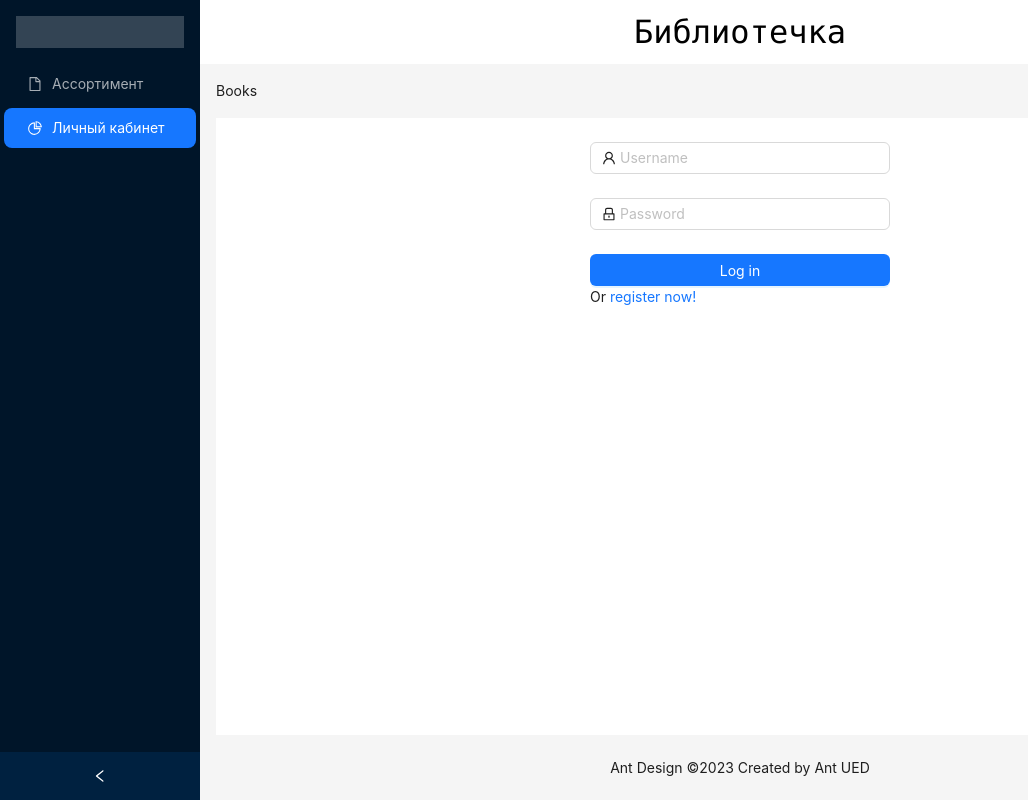
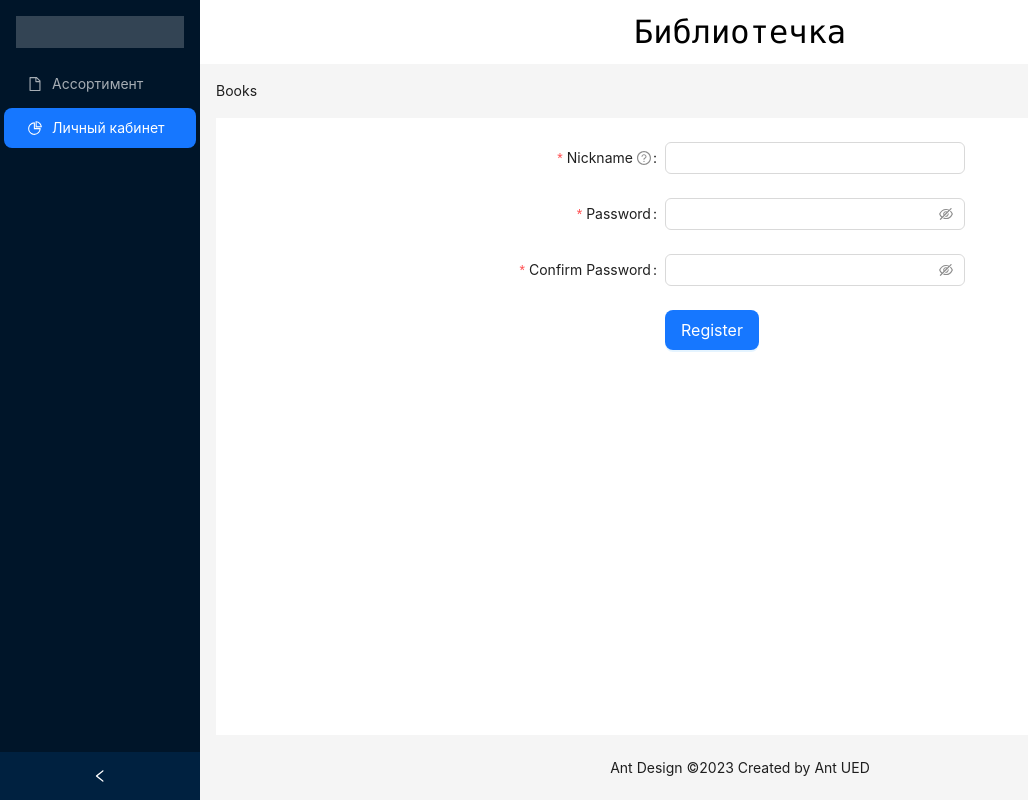
Before and after one commit to sceletoniK/Libraly, a React (Create React App) app in the folder libraly-app/: page /account in a window 1280 px wide. Shown: the whole page, without its empty margins (0-1028 px from the left). Built offline with nearby package versions, Linux system fonts and the light colour scheme.

Commit message:
добавил форму регистрации

```diff
--- a/libraly-app/src/App.tsx
+++ b/libraly-app/src/App.tsx
@@ -9,7 +9,8 @@ import {
 import { Breadcrumb, Layout, Menu, theme } from 'antd';
 import { Routes, Route, Link } from 'react-router-dom';
 import Books from './pages/Books';
-import Account from './pages/Login';
+import Login from './pages/Login';
+import Registration from './pages/Registation';
 
 const { Header, Content, Footer, Sider } = Layout;
 
@@ -43,7 +44,7 @@ const App: React.FC = () => {
           <div style={{ padding: 24, minHeight: '100%', background: colorBgContainer }}>
             <Routes>
               <Route path='/' element={<Books />} />
-              <Route path='/account' element={<Account />}/>
+              <Route path='/account' element={<Registration />}/>
             </Routes>
           </div>
         </Content>
--- /dev/null
+++ b/libraly-app/src/pages/Registation.tsx
@@ -0,0 +1,127 @@
+import type { CascaderProps } from 'antd';
+import {
+  AutoComplete,
+  Button,
+  Cascader,
+  Checkbox,
+  Col,
+  Form,
+  Input,
+  InputNumber,
+  Row,
+  Select,
+} from 'antd';
+import React, { useState } from 'react';
+import './Registration.css'
+
+
+
+const formItemLayout = {
+  labelCol: {
+    xs: { span: 24 },
+    sm: { span: 8 },
+  },
+  wrapperCol: {
+    xs: { span: 24 },
+    sm: { span: 16 },
+  },
+};
+
+const tailFormItemLayout = {
+  wrapperCol: {
+    xs: {
+      span: 24,
+      offset: 0,
+    },
+    sm: {
+      span: 16,
+      offset: 8,
+    },
+  },
+};
+
+const Registration: React.FC = () => {
+  const [form] = Form.useForm();
+
+  const onFinish = (values: any) => {
+    console.log('Received values of form: ', values);
+  };
+
+  return (
+    <div style={{display: 'flex', justifyContent: 'center'}}>
+          <Form
+              {...formItemLayout}
+              form={form}
+              name="register"
+              onFinish={onFinish}
+              initialValues={{ residence: ['zhejiang', 'hangzhou', 'xihu'], prefix: '86' }}
+              style={{ width: 450 }}
+              scrollToFirstError
+          >
+              <Form.Item
+                  name="nickname"
+                  label="Nickname"
+                  tooltip="What do you want others to call you?"
+                  rules={[{ required: true, message: 'Please input your nickname!', whitespace: true }]}
+              >
+                  <Input />
+              </Form.Item>
+
+              <Form.Item
+                  name="password"
+                  label="Password"
+                  rules={[
+                      {
+                          required: true,
+                          message: 'Please input your password!',
+                      },
+                      () => ({
+                        validator(_, value) {
+                            var regexp = new RegExp('^.*(?=.{7,})(?=.*[a-zA-Z])(?=.*\d)(?=.*[@!#$%&? "]).*$'),
+                            test = regexp.test(value);
+                            if (test || value === '') {
+                                return Promise.resolve();
+                            }
+                            return Promise.reject(new Error('Пароль должен быть не менее 7 символов и содержать: буквы, цифры и спец. символы'));
+                        },
+                    })
+                  ]}
+                  hasFeedback
+              >
+                  <Input.Password />
+              </Form.Item>
+
+              <Form.Item
+                  name="confirm"
+                  label="Confirm Password"
+                  dependencies={['password']}
+                  hasFeedback
+                  rules={[
+                      {
+                          required: true,
+                          message: 'Please confirm your password!',
+                      },
+                      ({ getFieldValue }) => ({
+                          validator(_, value) {
+                              if (!value || getFieldValue('password') === value) {
+                                  return Promise.resolve();
+                              }
+                              return Promise.reject(new Error('The two passwords that you entered do not match!'));
+                          },
+                      }),
+                  ]}
+              >
+                  <Input.Password />
+              </Form.Item>
+
+              <Form.Item {...tailFormItemLayout}>
+                  <Button type="primary" htmlType="submit" size='large'>
+                        Register
+                  </Button>
+              </Form.Item>
+          </Form>
+    </div>
+  );
+};
+
+export default Registration;
--- /dev/null
+++ b/libraly-app/src/pages/Registration.css
@@ -0,0 +1,4 @@
+.button_text{
+    margin: 0;
+    font-size: 18px;
+}
```
